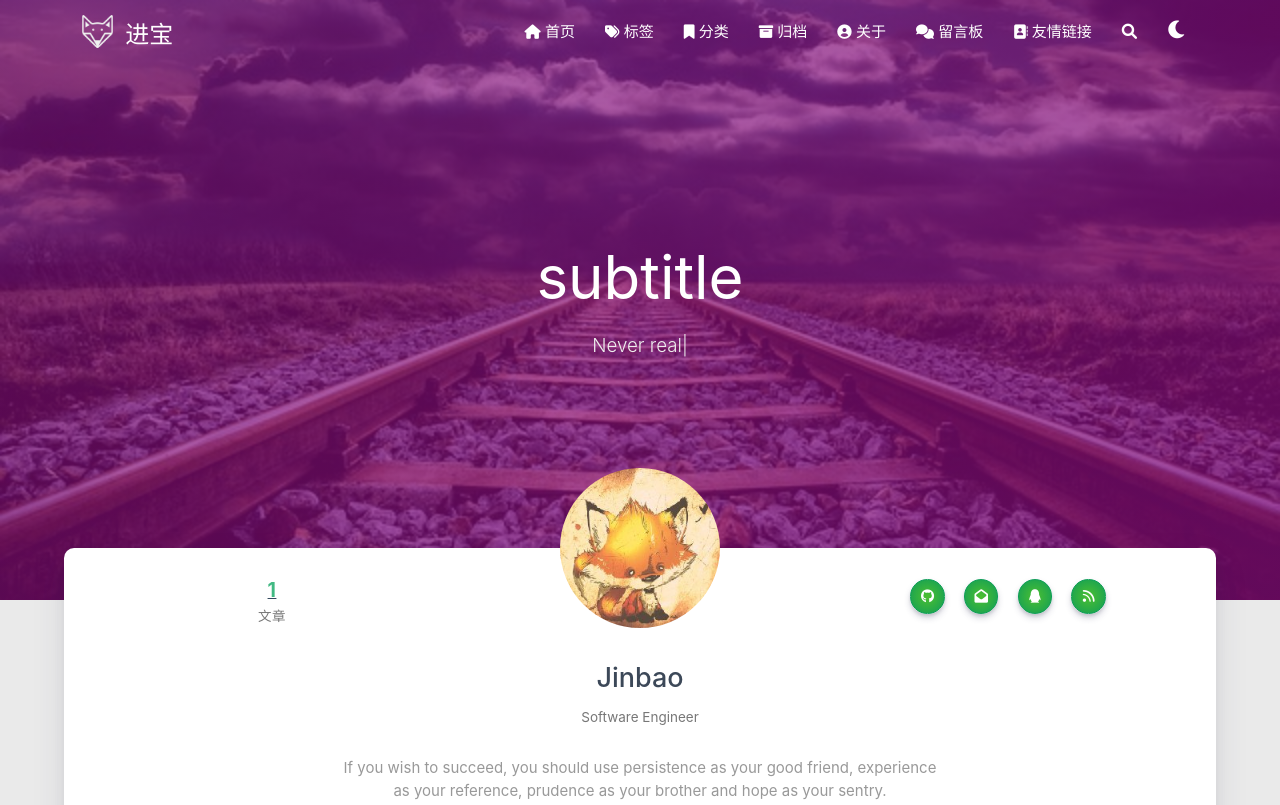
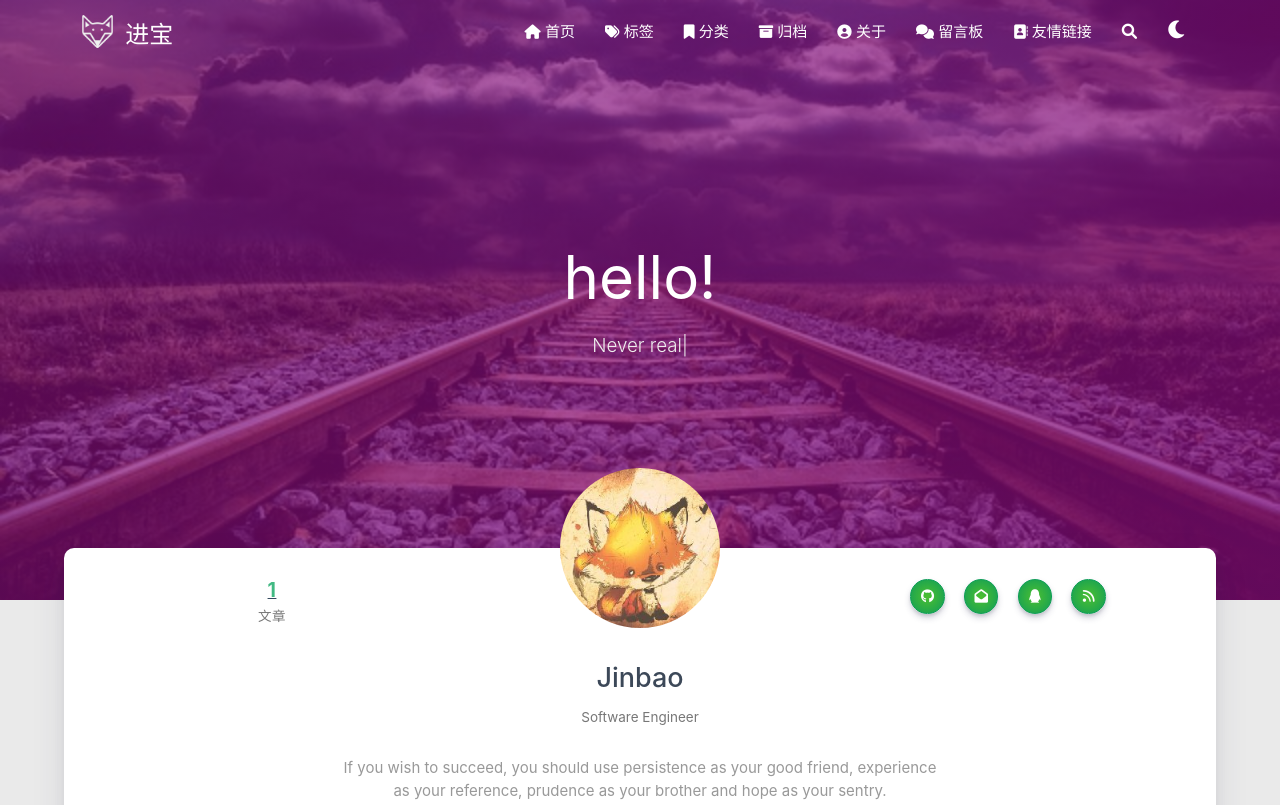
Before and after one commit to zenghdu/zenghdu.github.io, a plain HTML site: page about/index.html in a window 1280 px wide. Shown: the top 805 px of the page. Drawn offline with Linux system fonts and the light colour scheme; some packages are replaced by stand-ins of ours; no server answers; a script that the page names is missing.

Commit message:
Site updated: 2025-04-09 19:43:44

```diff
--- a/about/index.html
+++ b/about/index.html
@@ -344,7 +344,7 @@
         <div class="brand">
             <div class="title center-align">
 
-                    subtitle
+                hello!
 
             </div>
 
```
Also changed, not shown: archives/2025/03/index.html (+1 -1 lines), archives/2025/index.html (+1 -1 lines), archives/index.html (+1 -1 lines), categories/index.html (+1 -1 lines), index.html (+1 -1 lines), tags/index.html (+1 -1 lines).
